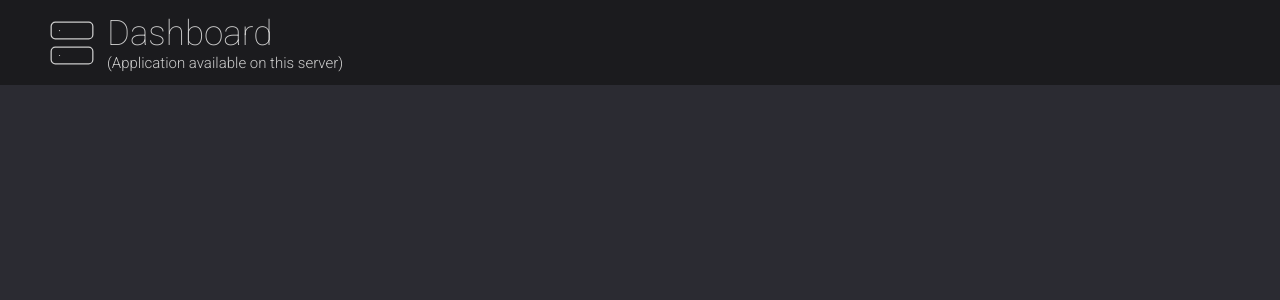
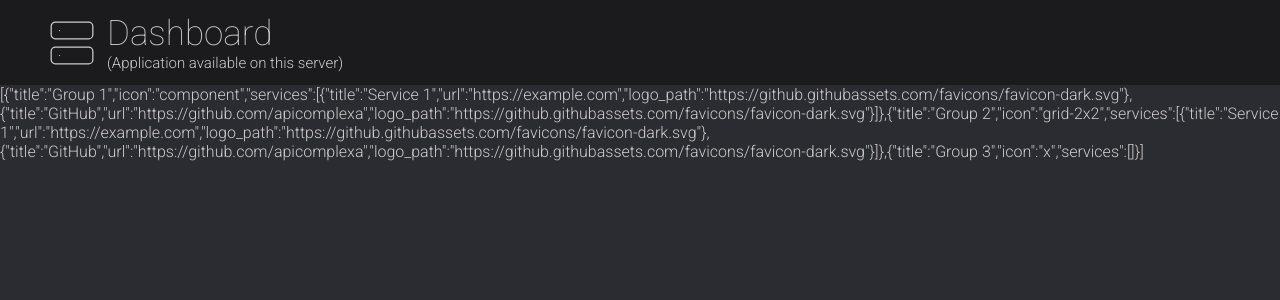
Before and after one commit to apicomplexa/homeserver-dashboard, a React (Create React App) app: page / in a window 1280 px wide. Shown: the top 300 px of the page. Built offline with nearby package versions, Linux system fonts and the light colour scheme.

Commit message:
feat(component): add component fetching config file with runnimg apps

```diff
--- a/public/services.json
+++ b/public/services.json
@@ -6,12 +6,12 @@
             {
                 "title": "Service 1",
                 "url": "https://example.com",
-                "logo-path": "%PUBLIC_URL%/logos/1.png"
+                "logo_path": "https://github.githubassets.com/favicons/favicon-dark.svg"
             },
             {
                 "title": "GitHub",
                 "url": "https://github.com/apicomplexa",
-                "logo-path": "https://github.githubassets.com/favicons/favicon-dark.svg"
+                "logo_path": "https://github.githubassets.com/favicons/favicon-dark.svg"
             }
         ]
     },{
@@ -21,12 +21,12 @@
             {
                 "title": "Service 1",
                 "url": "https://example.com",
-                "logo-path": "%PUBLIC_URL%/logos/1.png"
+                "logo_path": "https://github.githubassets.com/favicons/favicon-dark.svg"
             },
             {
                 "title": "GitHub",
                 "url": "https://github.com/apicomplexa",
-                "logo-path": "https://github.githubassets.com/favicons/favicon-dark.svg"
+                "logo_path": "https://github.githubassets.com/favicons/favicon-dark.svg"
             }
         ]
     },{
--- a/src/App.tsx
+++ b/src/App.tsx
@@ -1,15 +1,24 @@
-import React from 'react';
+import React from "react";
+import { useState } from "react";
 
-import "./app.css"
-import "./container.css"
-import { NavBar } from './components/navbar/navbar';
+import "./app.css";
+import "./container.css";
+import { NavBar } from "./components/navbar/navbar";
+import { Group, ServicesConfStore } from "./components/store/services-conf-store";
 
 function App() {
-  return (
-    <div className="app">
-      <NavBar/>
-    </div>
-  );
+    const [services, setServices] = useState<Group[]>([])
+
+    console.log(services)
+    return (
+        <div className="app">
+            <ServicesConfStore setConfig={setServices}/>
+            <NavBar />
+            <div>
+                {JSON.stringify(services)}
+            </div>
+        </div>
+    );
 }
 
 export default App;
--- /dev/null
+++ b/src/components/store/services-conf-store.tsx
@@ -0,0 +1,33 @@
+import { createContext, useEffect, useState } from "react"
+
+export interface Service {
+    title: string,
+    url: string,
+    logo_path: string
+}
+
+export interface Group {
+    title: string,
+    icon: string,
+    services: Service[]
+}
+
+export interface ServicesConfStoreProps {
+    setConfig: (config: Group[]) => void
+}
+
+export const ServicesConfStore = (props: ServicesConfStoreProps) => {
+
+    useEffect(() => {
+
+        fetch(process.env.PUBLIC_URL + "/services.json")
+            .then(r => r.json())
+            .then(conf => props.setConfig(conf))
+            .catch(e => {throw new Error("Error while getting services.json")})
+        return () => {
+            props.setConfig([])
+        }
+    }, [])
+
+    return <div/>
+}
```
